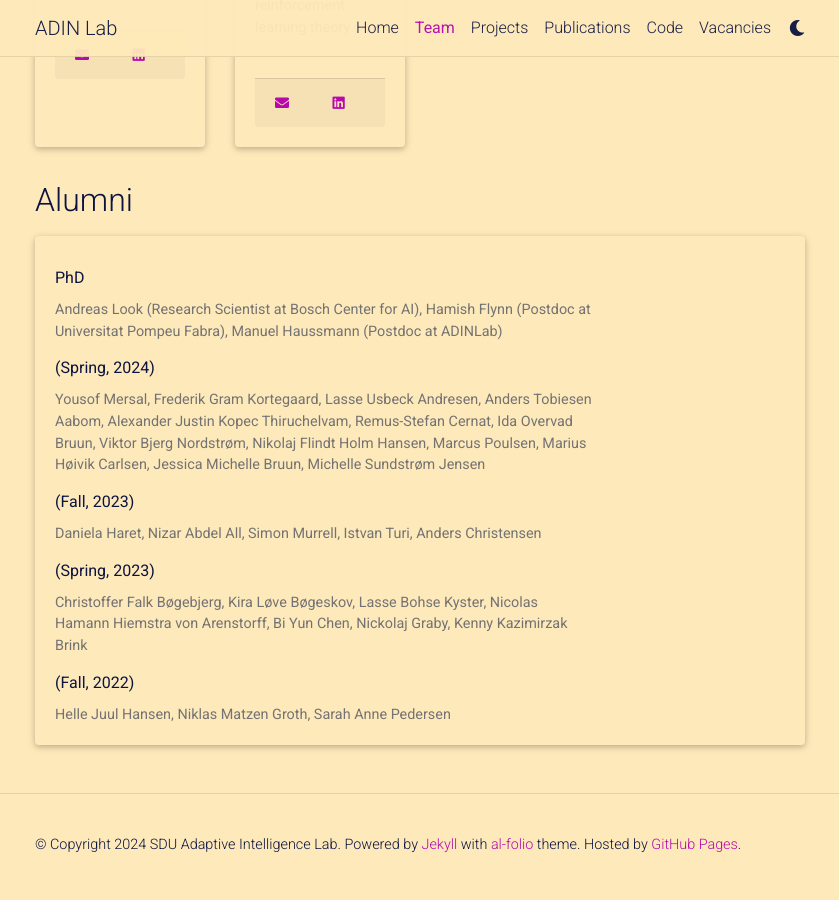
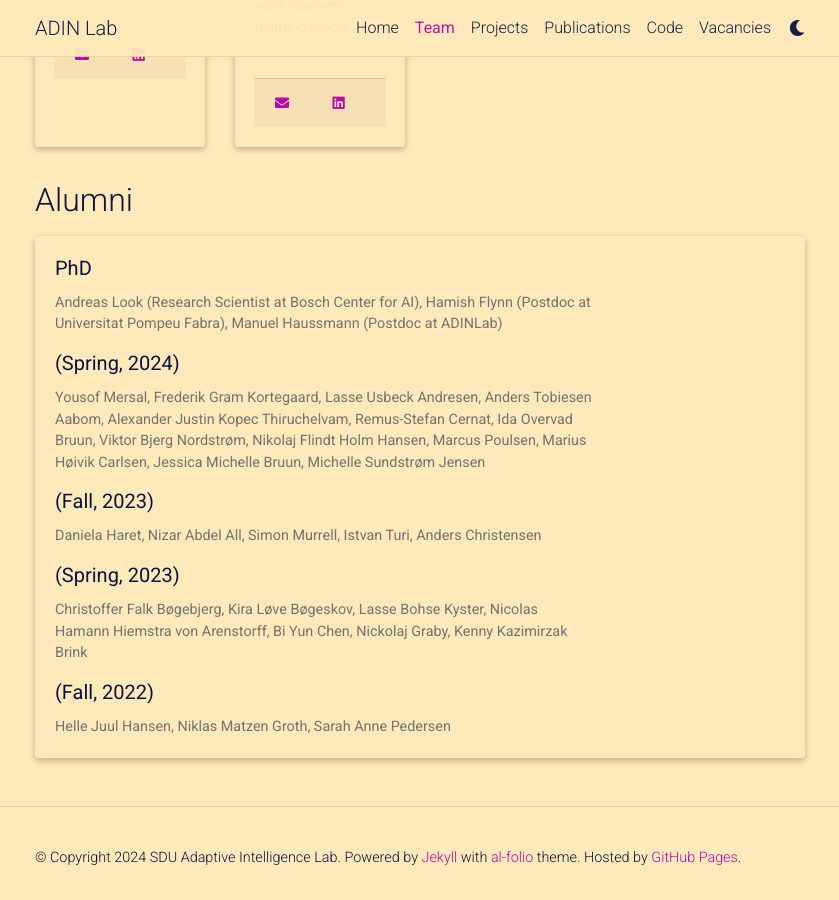
Before and after one commit to adinlab/adinlab.github.io, a Jekyll site: the page built from _pages/1_team.md, in a window 1280 px wide and 900 px high, scrolled down 1373 px. Shown: the whole window, without its empty margins (220-1059 px from the left). Built offline with Jekyll 4.4.1, drawn with Linux system fonts in a browser that asks for light colours; comment, search, counter and statistics services are not loaded; a style sheet for code colours, icons or effects is not loaded.

Commit message:
team page update

```diff
--- a/_data/team.yml
+++ b/_data/team.yml
@@ -60,11 +60,15 @@ researchers:
 alumnis:
   - name: PhD
     members: Andreas Look (Research Scientist at Bosch Center for AI), Hamish Flynn (Postdoc at Universitat Pompeu Fabra), Manuel Haussmann (Postdoc at ADINLab)
+
   - name: (Spring, 2024)
     members: Yousof Mersal, Frederik Gram Kortegaard, Lasse Usbeck Andresen, Anders Tobiesen Aabom, Alexander Justin Kopec Thiruchelvam, Remus-Stefan Cernat, Ida Overvad Bruun, Viktor Bjerg Nordstrøm, Nikolaj Flindt Holm Hansen, Marcus Poulsen, Marius Høivik Carlsen, Jessica Michelle Bruun, Michelle Sundstrøm Jensen
+
   - name: (Fall, 2023)
     members: Daniela Haret, Nizar Abdel All, Simon Murrell, Istvan Turi, Anders Christensen
+
   - name: (Spring, 2023)
     members: Christoffer Falk Bøgebjerg, Kira Løve Bøgeskov, Lasse Bohse Kyster, Nicolas Hamann Hiemstra von Arenstorff, Bi Yun Chen, Nickolaj Graby, Kenny Kazimirzak Brink
+
   - name: (Fall, 2022)
     members: Helle Juul Hansen, Niklas Matzen Groth, Sarah Anne Pedersen
--- a/_includes/team/alumni.html
+++ b/_includes/team/alumni.html
@@ -3,9 +3,9 @@
     <div class="row no-gutters">
         <div class="team col-sm-12 col-md-9">
             <div class="card-body">
-                <h5 class="card-title">{{ include.member.name }}</h5>
+                <!-- <h5 class="card-title">{{ include.member.name }}</h5> -->
                 {% for member in include.alumnis %}
-                    <h6 class="card-title">{{ member.name }}</h6>
+                    <h5 class="card-title">{{ member.name }}</h5>
                     <p class="card-text">{{ member.members }}</p>
                 {% endfor %}
             </div>
```
